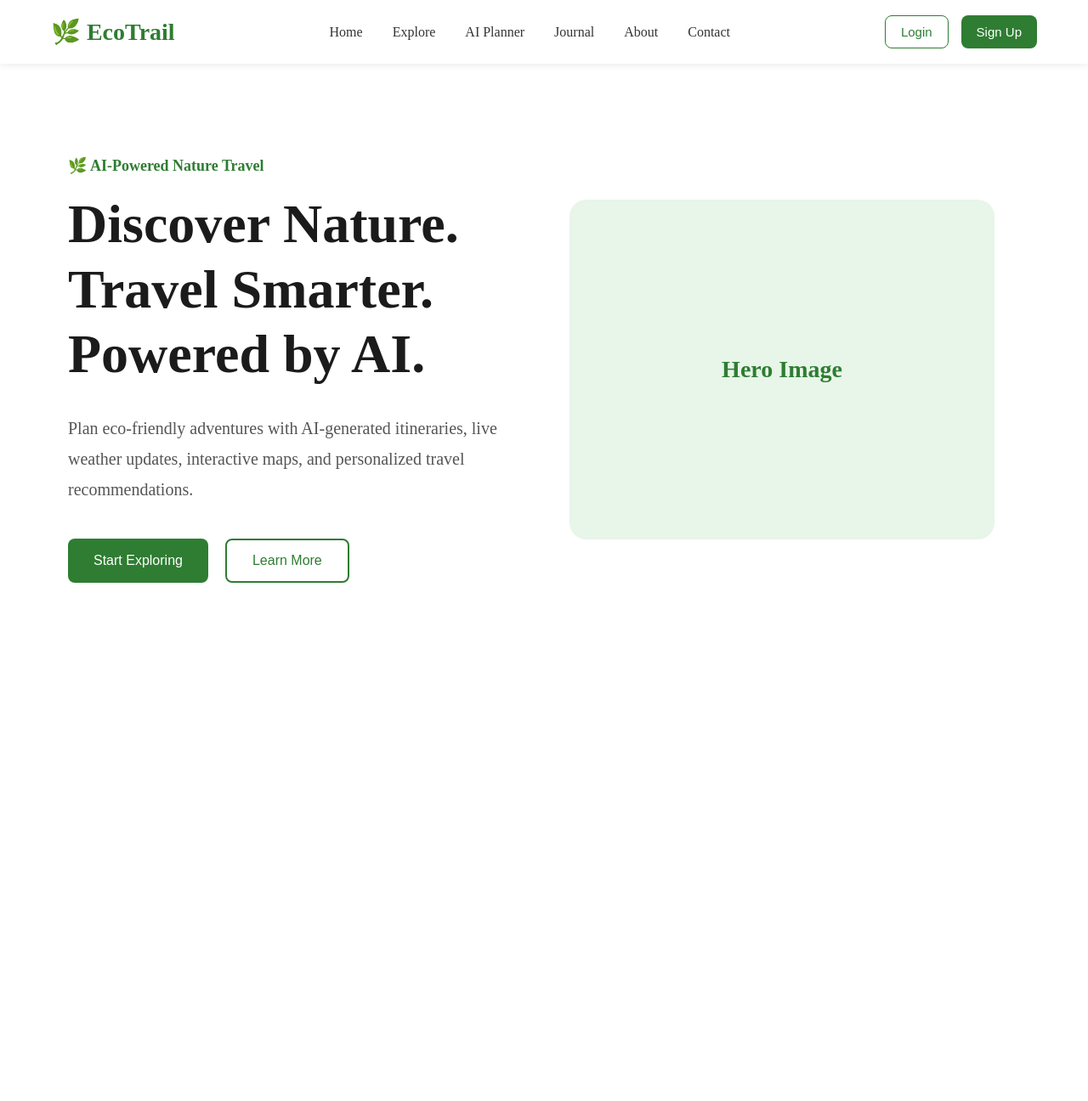
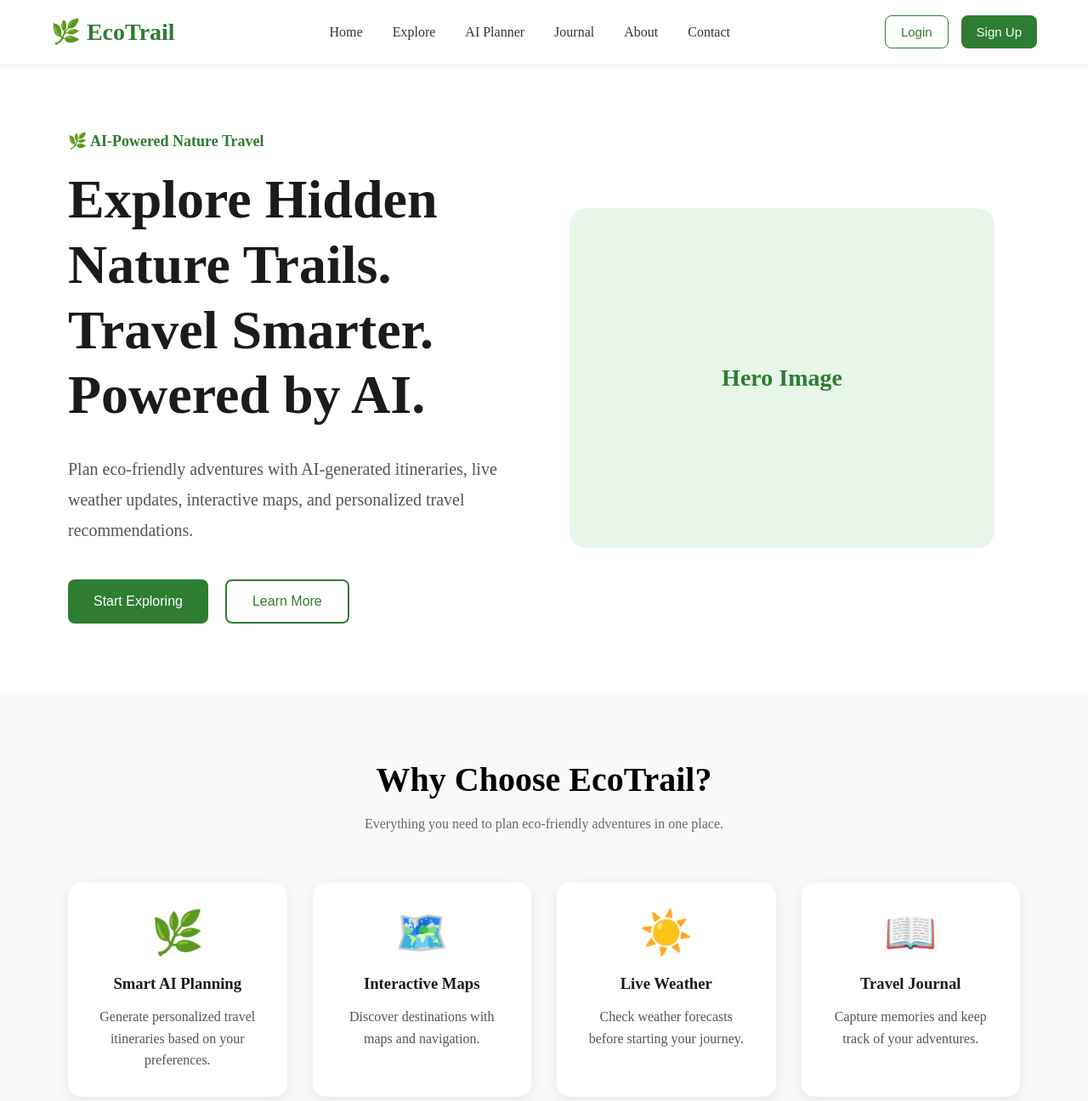
Before and after one commit to vanshikajoshi06/EcoTrail, a React app in the folder frontend/: page / in a window 1280 px wide. Shown: the top 1296 px of the page at 85% size. Before the commit the page ends 800 px from the top, so only its background shows below. Built offline with nearby package versions, Linux system fonts and the light colour scheme; the HTML template or start-up script is replaced by a standard one.

Commit message:
Day 5: Implement props and reusable feature components

```diff
--- a/frontend/src/App.jsx
+++ b/frontend/src/App.jsx
@@ -1,3 +1,4 @@
+//Purpose: Loads the Home page.//Root component of the application.
 import Navbar from "./components/Navbar/Navbar";
 import Home from "./pages/Home";
 
--- /dev/null
+++ b/frontend/src/components/FeatureCard/FeatureCard.css
@@ -0,0 +1,40 @@
+.feature-card {
+
+    background: white;
+
+    padding: 30px;
+
+    border-radius: 16px;
+
+    box-shadow: 0 4px 15px rgba(0, 0, 0, 0.08);
+
+    text-align: center;
+
+    transition: 0.3s;
+}
+
+.feature-card:hover {
+
+    transform: translateY(-8px);
+}
+
+.feature-icon {
+
+    font-size: 50px;
+
+    margin-bottom: 20px;
+}
+
+.feature-card h3 {
+
+    margin-bottom: 15px;
+
+    color: #1b1b1b;
+}
+
+.feature-card p {
+
+    color: #555;
+
+    line-height: 1.6;
+}
--- /dev/null
+++ b/frontend/src/components/FeatureCard/FeatureCard.jsx
@@ -0,0 +1,27 @@
+import "./FeatureCard.css";
+
+function FeatureCard({
+    icon,
+    title,
+    description,
+}) {
+    return (
+        <div className="feature-card">
+
+            <div className="feature-icon">
+                {icon}
+            </div>
+
+            <h3>
+                {title}
+            </h3>
+
+            <p>
+                {description}
+            </p>
+
+        </div>
+    );
+}
+
+export default FeatureCard;
--- /dev/null
+++ b/frontend/src/components/Features/Features.css
@@ -0,0 +1,31 @@
+.features {
+
+    padding: 80px;
+
+    background: #f8faf8;
+
+    text-align: center;
+}
+
+.features h2 {
+
+    font-size: 40px;
+
+    margin-bottom: 20px;
+}
+
+.features-subtitle {
+
+    color: #666;
+
+    margin-bottom: 60px;
+}
+
+.features-grid {
+
+    display: grid;
+
+    grid-template-columns: repeat(4, 1fr);
+
+    gap: 30px;
+}
--- /dev/null
+++ b/frontend/src/components/Features/Features.jsx
@@ -0,0 +1,46 @@
+import "./Features.css";
+import FeatureCard from "../FeatureCard/FeatureCard";
+
+function Features() {
+    return (
+        <section className="features">
+
+            <h2>Why Choose EcoTrail?</h2>
+
+            <p className="features-subtitle">
+                Everything you need to plan eco-friendly adventures in one place.
+            </p>
+
+            <div className="features-grid">
+
+                <FeatureCard
+                    icon="🌿"
+                    title="Smart AI Planning"
+                    description="Generate personalized travel itineraries based on your preferences."
+                />
+
+                <FeatureCard
+                    icon="🗺️"
+                    title="Interactive Maps"
+                    description="Discover destinations with maps and navigation."
+                />
+
+                <FeatureCard
+                    icon="☀️"
+                    title="Live Weather"
+                    description="Check weather forecasts before starting your journey."
+                />
+
+                <FeatureCard
+                    icon="📖"
+                    title="Travel Journal"
+                    description="Capture memories and keep track of your adventures."
+                />
+
+            </div>
+
+        </section>
+    );
+}
+
+export default Features;
--- a/frontend/src/components/Hero/Hero.jsx
+++ b/frontend/src/components/Hero/Hero.jsx
@@ -1,6 +1,13 @@
 import "./Hero.css";
 
-function Hero() {
+function Hero({
+  title,
+  subtitle,
+  taglineHeading,
+  description,
+  primaryButton,
+  secondaryButton,
+}){
   return (
     <section className="hero">
 
@@ -12,26 +19,24 @@ function Hero() {
         </p>
 
         <h1>
-          Discover Nature.
+          {title}
           <br />
-          Travel Smarter.
+          {subtitle}
           <br />
-          Powered by AI.
+          {taglineHeading}
         </h1>
 
         <p className="hero-description">
-          Plan eco-friendly adventures with AI-generated itineraries,
-          live weather updates, interactive maps, and personalized
-          travel recommendations.
+          {description}
         </p>
 
         <div className="hero-buttons">
           <button className="primary-btn">
-            Start Exploring
+            {primaryButton}
           </button>
 
           <button className="secondary-btn">
-            Learn More
+            {secondaryButton}
           </button>
         </div>
 
--- a/frontend/src/components/Navbar/Navbar.jsx
+++ b/frontend/src/components/Navbar/Navbar.jsx
@@ -1,6 +1,6 @@
 import "./Navbar.css";
 
-function Navbar() {
+function Navbar() { //reacts functional component?? ans: A JavaScript function that returns JSX and represents a reusable piece of UI.
   return (
     <nav className="navbar">
       {/* Logo */}
@@ -23,8 +23,8 @@ function Navbar() {
         <button className="login-btn">Login</button>
         <button className="signup-btn">Sign Up</button>
       </div>
-    </nav>
+    </nav> //javaScript syntax
   );
 }
 
-export default Navbar;
+export default Navbar; //This makes the component available to other files.
--- a/frontend/src/main.jsx
+++ b/frontend/src/main.jsx
@@ -1,3 +1,4 @@
+//Purpose: Entry point of React. // Starts the React application.
 import { StrictMode } from 'react'
 import { createRoot } from 'react-dom/client'
 
--- a/frontend/src/pages/Home.jsx
+++ b/frontend/src/pages/Home.jsx
@@ -1,11 +1,21 @@
+//Purpose: Assembles the page/components .
 import Navbar from "../components/Navbar/Navbar";
 import Hero from "../components/Hero/Hero";
+import Features from "../components/Features/Features";
 
 function Home() {
   return (
     <>
       <Navbar />
-      <Hero />
+      <Hero
+        title="Explore Hidden Nature Trails."
+        subtitle="Travel Smarter."
+        taglineHeading="Powered by AI."
+        description="Plan eco-friendly adventures with AI-generated itineraries, live weather updates, interactive maps, and personalized travel recommendations."
+        primaryButton="Start Exploring"
+        secondaryButton="Learn More"
+      />
+      <Features />
     </>
   );
 }
```
